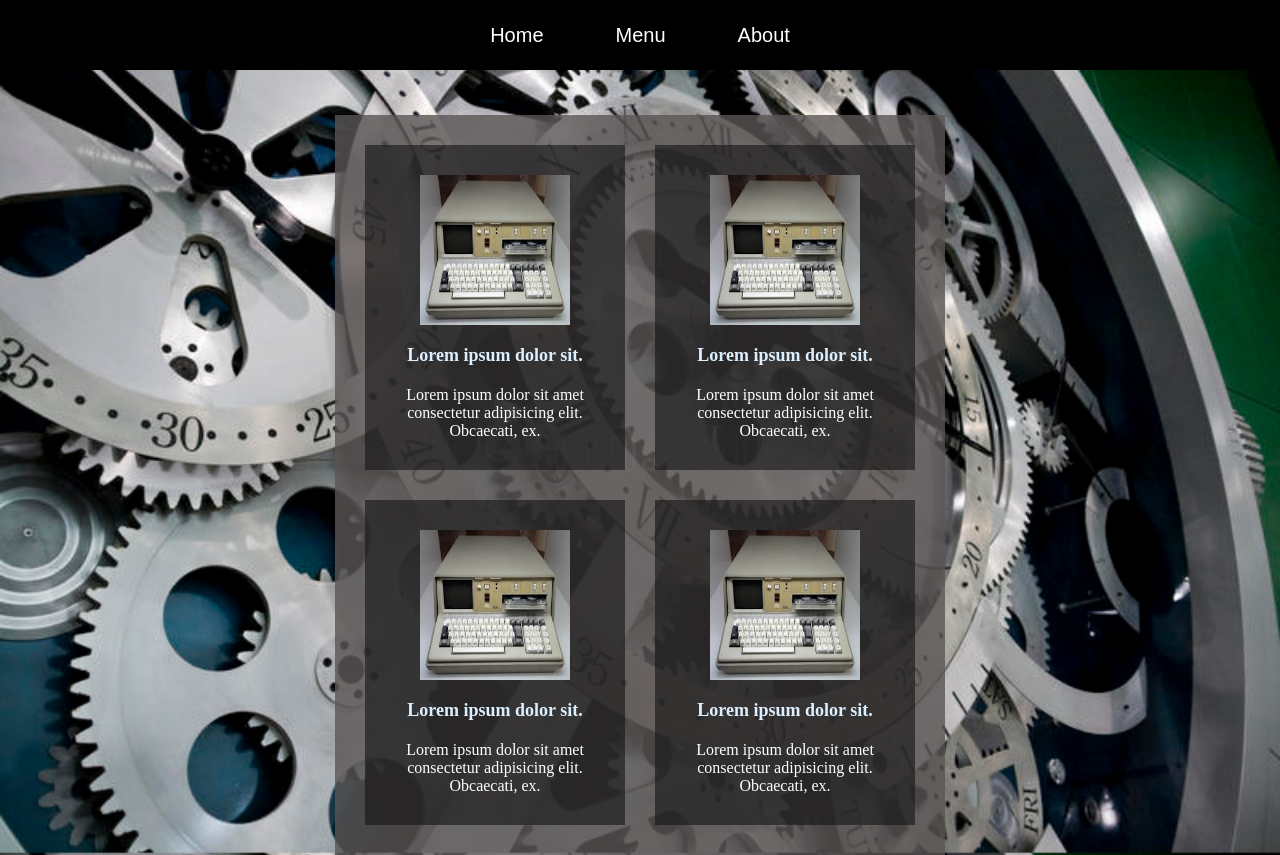
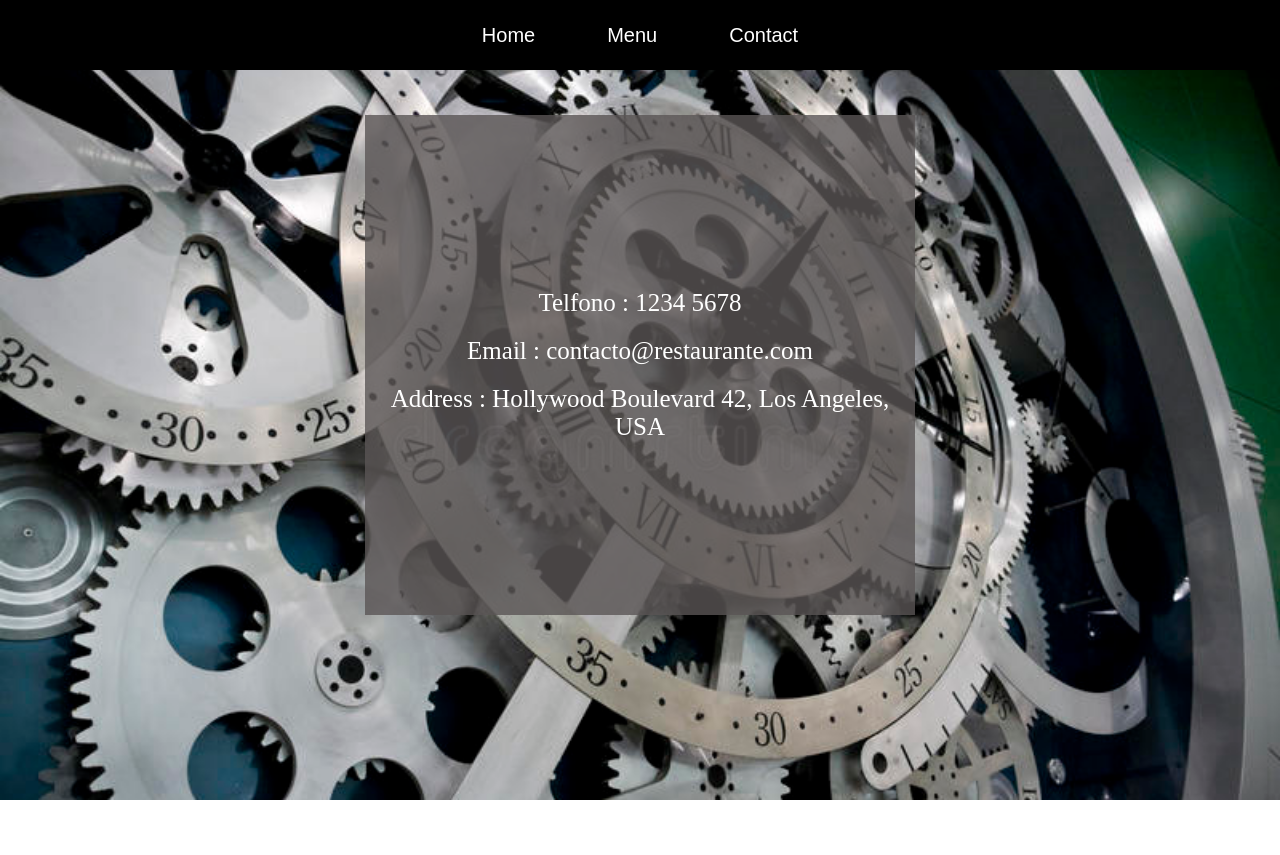
Before and after one commit to RickyZeng0/odin-restaurant-page, a website built with webpack: page src/template.html in a window 1280 px wide. After the commit the page ends 800 px from the top, so only its background shows below. Built offline with nearby package versions, Linux system fonts and the light colour scheme.

Commit message:
Done the contact

```diff
--- /dev/null
+++ b/src/contact.js
@@ -0,0 +1,18 @@
+function loadContact(){
+    const teleDiv = document.createElement("div");
+    teleDiv.textContent = "Telfono : 1234 5678"
+
+    const emailDiv = document.createElement("div");
+    emailDiv.textContent = "Email : contacto@restaurante.com";
+
+    const addressDiv = document.createElement("div");
+    addressDiv.textContent = "Address : Hollywood Boulevard 42, Los Angeles, USA";
+
+    const containerDiv = document.querySelector("#content");
+    containerDiv.classList.add("contact");
+    containerDiv.appendChild(teleDiv);
+    containerDiv.appendChild(emailDiv);
+    containerDiv.appendChild(addressDiv);
+}
+
+export {loadContact} ;
--- a/src/index.js
+++ b/src/index.js
@@ -1,5 +1,6 @@
 import "./style.css";
 import { loadMenu } from "./menu.js";
+import { loadContact } from "./contact.js";
 
 function cleanContent(){
     const containerDiv = document.querySelector("#content");
@@ -30,4 +31,5 @@ function loadHomePage(){
 
 cleanContent();
 //loadHomePage()
-loadMenu();
+//loadMenu();
+loadContact();
--- a/src/style.css
+++ b/src/style.css
@@ -106,3 +106,12 @@ button:hover {
     font-size: large;
     color: rgb(220, 239, 255);
 }
+
+.contact {
+    display: flex;
+    flex-direction: column;
+    justify-content: center;
+    align-items: center;
+    font-size: 25px;
+    gap: 20px;
+}
--- a/src/template.html
+++ b/src/template.html
@@ -12,7 +12,7 @@
         <nav>
             <button>Home</button>
             <button>Menu</button>
-            <button>About</button>
+            <button>Contact</button>
 
         </nav>
     </header>
```
